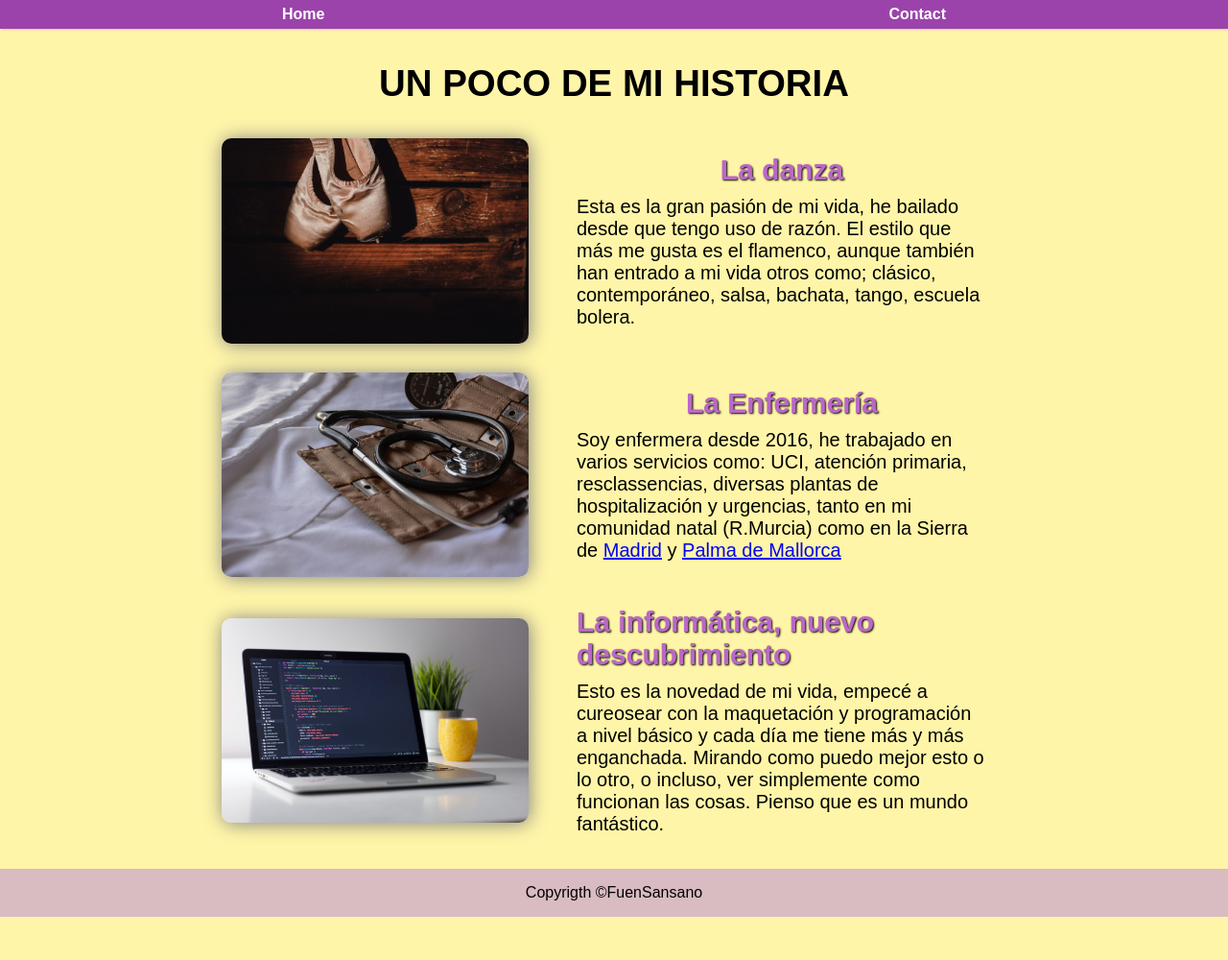
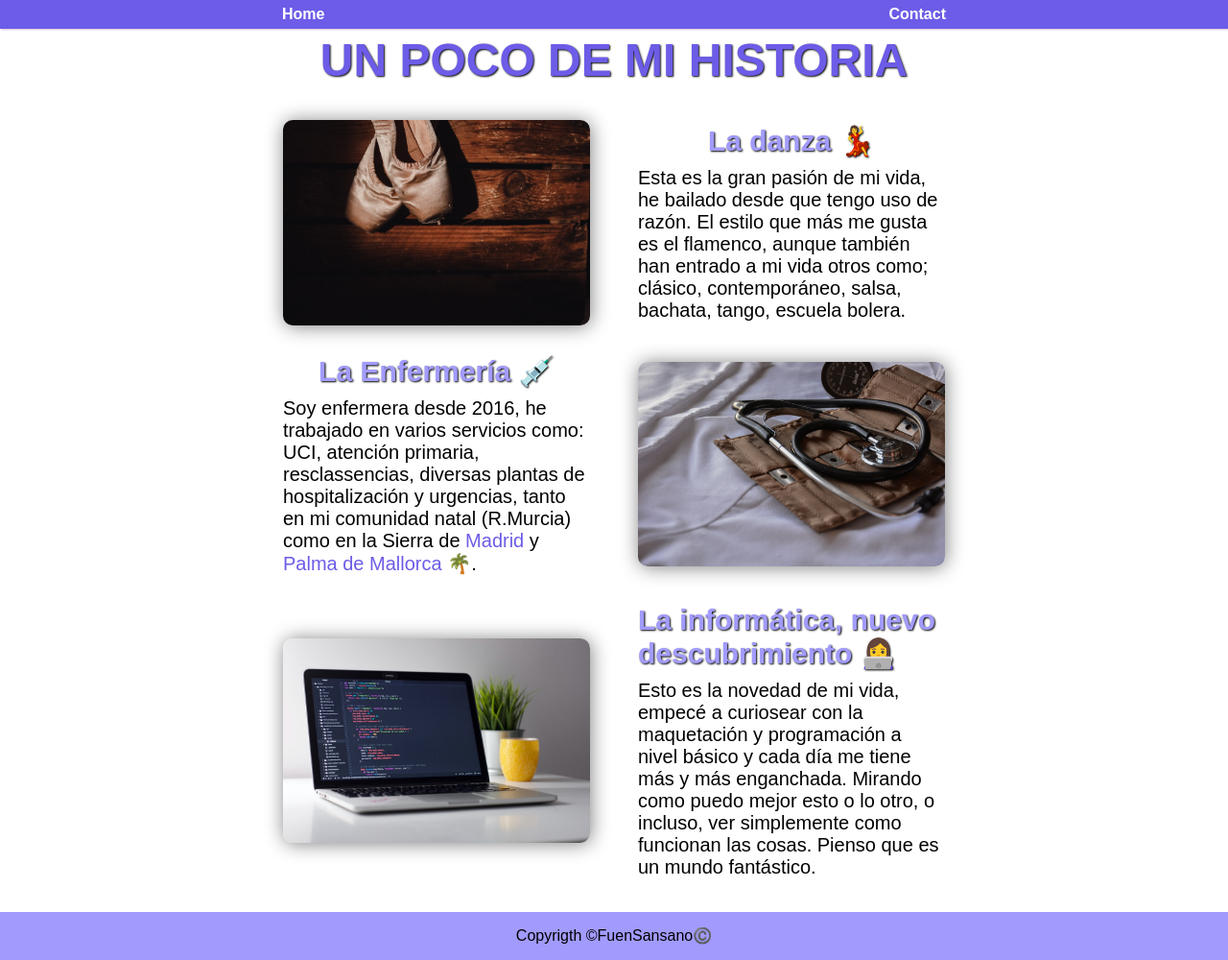
Before and after one commit to Fuensansano/porfolio, a plain HTML site: page index.html in a window 1280 px wide. Shown: the whole page at 96% size. Before the commit the page ends 955 px from the top, so only its background shows below. Drawn offline with Linux system fonts and the light colour scheme.

Commit message:
Añadido sticky menu y contact

```diff
--- a/index.html
+++ b/index.html
@@ -10,8 +10,8 @@
     <header id="header">
         <nav class="menu">
             <ul class="contenedor-enlaces">
-                <li><a href="#" class="contenedor-enlaces__item"> Home</a></li>
-                <li><a href="#" class="contenedor-enlaces__item">Contact</a></li>
+                <li><a href="/index.html" class="contenedor-enlaces__item"> Home</a></li>
+                <li><a href="/contact.html" class="contenedor-enlaces__item">Contact</a></li>
             </ul>
         </nav>
     </header>
@@ -23,34 +23,33 @@
             </article>
 
             <article class="text">
-                <h2 class="text__título">La danza</h2>
+                <h2 class="text__título">La danza 💃</h2>
                 <p>
                     Esta es la gran pasión de mi vida, he bailado desde que tengo uso de razón. El estilo que más me gusta es el flamenco, aunque también han entrado a mi vida otros como; clásico, contemporáneo, salsa, bachata, tango, escuela bolera.
                 </p>
+            </article>
+
+            <article class="text">
+                <h2 class="text__título">La Enfermería 💉</h2>
+                <p>Soy enfermera desde 2016, he trabajado en varios servicios como: UCI, atención primaria, resclassencias, diversas plantas de hospitalización y urgencias, tanto en mi comunidad natal (R.Murcia) como en la Sierra de <a class="text__enlace" href=https://www.google.com/maps/place/Madrid/ target="_blank">Madrid</a> y <a class="text__enlace" href="https://www.google.com/maps/place/Palma,+Islas+Baleares/" target="_blank">Palma de Mallorca 🌴</a>.</p>
             </article>
 
             <article>
                 <img class="imagen" src="enfermeria.jpeg" alt="nursing">
             </article>
 
-            <article class="text">
-                <h2 class="text__título">La Enfermería</h2>
-                <p>Soy enfermera desde 2016, he trabajado en varios servicios como: UCI, atención primaria, resclassencias, diversas plantas de hospitalización y urgencias, tanto en mi comunidad natal (R.Murcia) como en la Sierra de <a href=https://www.google.com/maps/place/Madrid/ target="_blank">Madrid</a> y <a href="https://www.google.com/maps/place/Palma,+Islas+Baleares/" target="_blank">Palma de Mallorca</a></p>
-            </article>
-
             <article>
                 <img class="imagen" src="pc.jpeg" alt="IT">
             </article>
-
             <article class="text">
-                <h2 class="text__título">La informática, nuevo descubrimiento</h2>
-                <p>Esto es la novedad de mi vida, empecé a cureosear con la maquetación y programación a nivel básico y cada día me tiene más y más enganchada. Mirando como puedo mejor esto o lo otro, o incluso, ver simplemente como funcionan las cosas. Pienso que es un mundo fantástico.</p>
+                <h2 class="text__título">La informática, nuevo descubrimiento 👩‍💻</h2>
+                <p>Esto es la novedad de mi vida, empecé a curiosear con la maquetación y programación a nivel básico y cada día me tiene más y más enganchada. Mirando como puedo mejor esto o lo otro, o incluso, ver simplemente como funcionan las cosas. Pienso que es un mundo fantástico.</p>
 
             </article>
         </section>
     </main>
     <footer class="footer">
-        <p class="footer__copyright">Copyrigth &copy;FuenSansano </p>
+        <p class="footer__copyright">Copyrigth &copy;FuenSansano©️</p>
     </footer>
 </body>
 </html>
--- a/styles.css
+++ b/styles.css
@@ -2,11 +2,11 @@
     Estilos de plantilla
 */
 :root {
-  --primary-color: #ba68c8;
+  --primary-color: #a29bfe;
   --primary-color-light: rgba(200, 161, 207, 0.678);
-  --primary-color-dark: #9b43ab;
+  --primary-color-dark: #6c5ce7;
   --secundary-color: #fff082;
-  --secundary-color-light: #fff5a8;
+  --secundary-color-light: rgba(255, 234, 167, 0.6);
   --secundary-color-dark: rgb(255, 225, 1);
 
   --font-family: "Source Sans Pro", sans-serif;
@@ -17,9 +17,6 @@
   margin: auto;
 }
 
-body {
-  background-color: var(--secundary-color-light);
-}
 
 /*
     Estilos de reset
@@ -34,13 +31,15 @@ body {
   text-align: center;
   margin-top: 35px;
   margin-bottom: 35px;
-  font-size: 3vw;
+  font-size: 3rem;
   text-transform: uppercase;
+  color: var(--primary-color-dark);
+  text-shadow: 1px 1px 2px black;
 }
 
 #aboutme {
   display: grid;
-  grid-template-columns: 25% 35%;
+  grid-template-columns: 25% 25%;
   grid-gap: 30px 50px;
   justify-content: center;
   align-self: center;
@@ -65,12 +64,16 @@ body {
   align-self: center;
   max-width: auto;
   height: auto;
-  margin-right: 20px;
 }
 
 .text__título {
   color: var(--primary-color);
   text-shadow: 1px 1px 2px black;
+}
+
+.text__enlace {
+  color: var(--primary-color-dark);
+  text-decoration: none;
 }
 /*
    Menú
@@ -82,6 +85,8 @@ body {
   height: 30px;
   box-shadow: 1px 1px 2px rgba(200, 161, 207, 0.678);
   margin-bottom: 20px;
+  position: fixed;
+  top: 0;
 }
 
 .contenedor-enlaces {
@@ -111,7 +116,7 @@ body {
 
 .footer {
   height: 50px;
-  background-color:var(--primary-color-light);
+  background-color:var(--primary-color);
   display: flex;
   justify-content: center;
   align-items: center;
```
